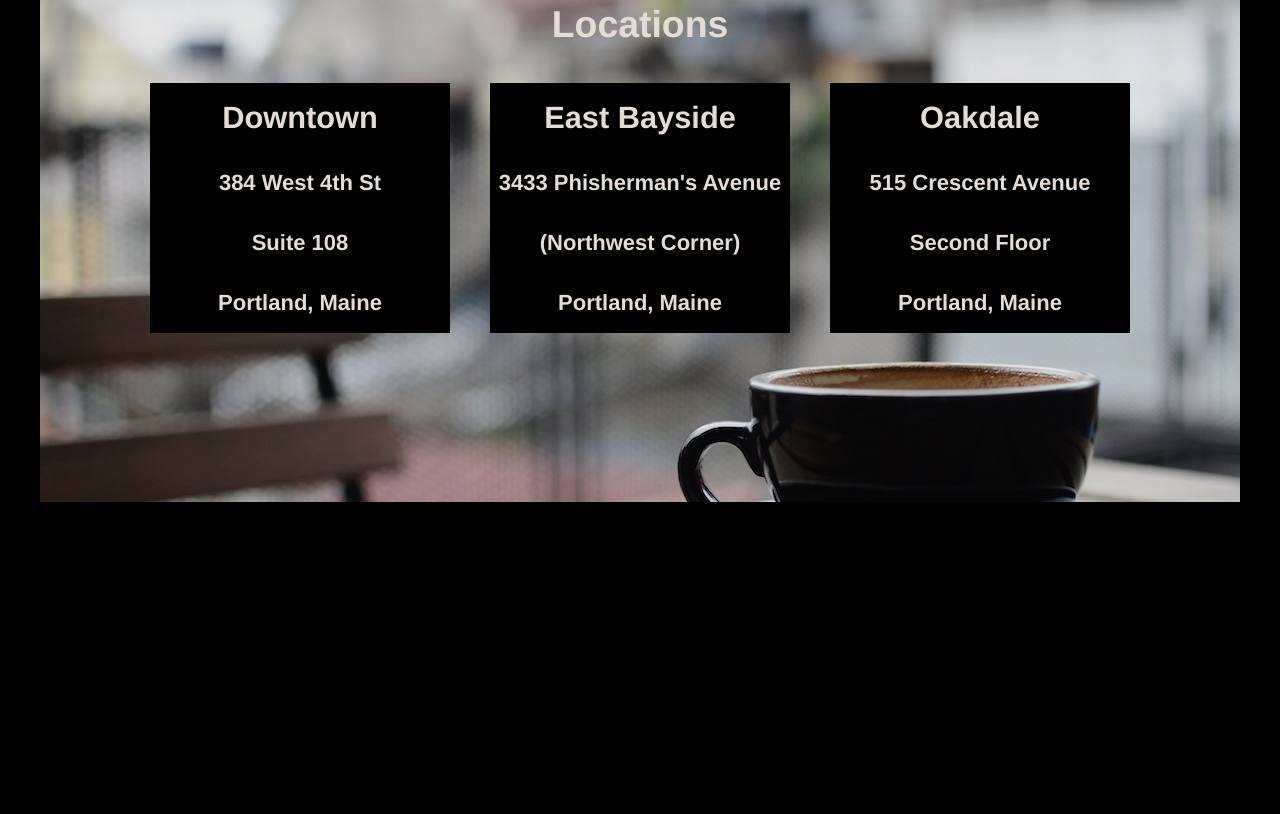
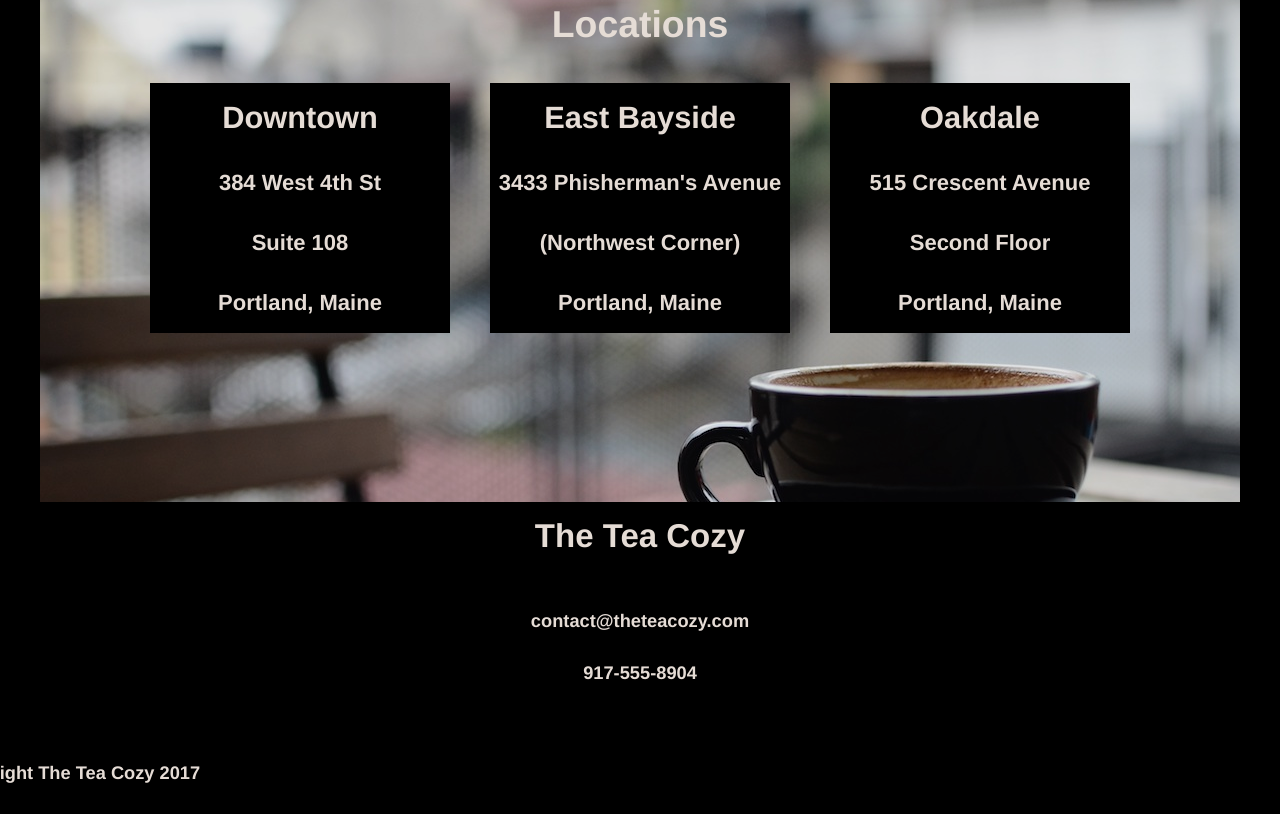
Before and after one commit to yqcheng/teacozy, a plain HTML site: page index.html in a window 1280 px wide. Shown: the part 1621-2435 px from the top of the page. Before the commit the page ends 2123 px from the top, so only its background shows below. Drawn offline with Linux system fonts and the light colour scheme.

Commit message:
add footer html and css

```diff
--- a/index.html
+++ b/index.html
@@ -102,6 +102,20 @@
 
   </div>
 
+  <div class="footer">
+    <div class="footer-top">
+      <h2 class="ft-text">The Tea Cozy</h2>
+      <h5 class="ft-text">contact@theteacozy.com</h5>
+      <h5 class="ft-text">917-555-8904</h5>
+    </div>
+    <footer>
+      <h5 id="copyright">copyright The Tea Cozy 2017</h5>
+    </footer>
+
+
+    </footer>
+  </div>
+
 
 
 </body>
--- a/resources/css/style.css
+++ b/resources/css/style.css
@@ -202,3 +202,25 @@ h2{
 .add-title{
   font-size: 1.4em;
 }
+
+/* footer styling */
+.footer-top{
+  height: 200px;
+  display: flex;
+  flex-direction: column;
+  align-items: center;
+
+}
+
+.ft-text{
+  margin: 15px;
+}
+
+.footer-top h2{
+  margin-bottom: 40px;
+}
+
+#copyright{
+  width: 1380px;
+  margin-top: 60px;
+}
```
